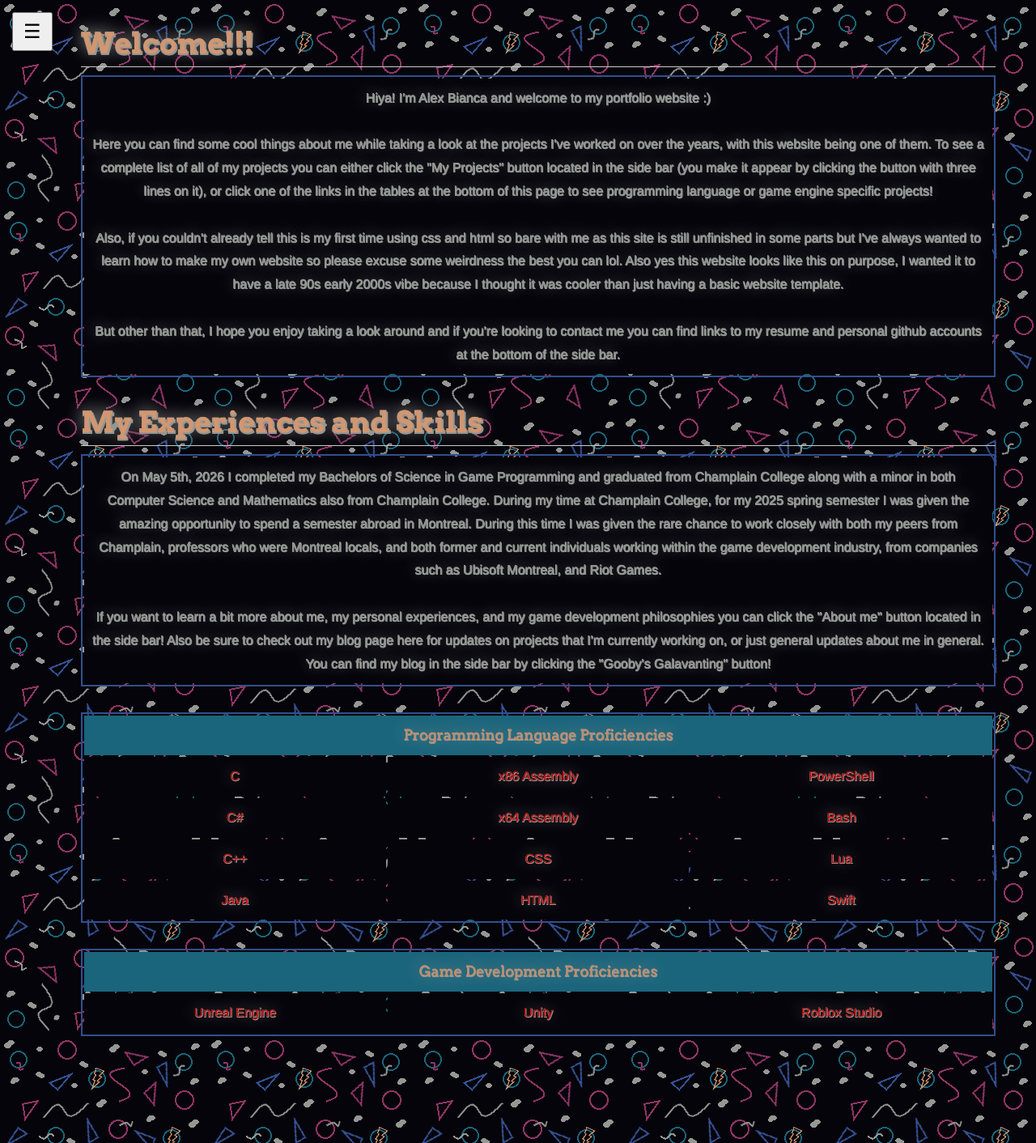
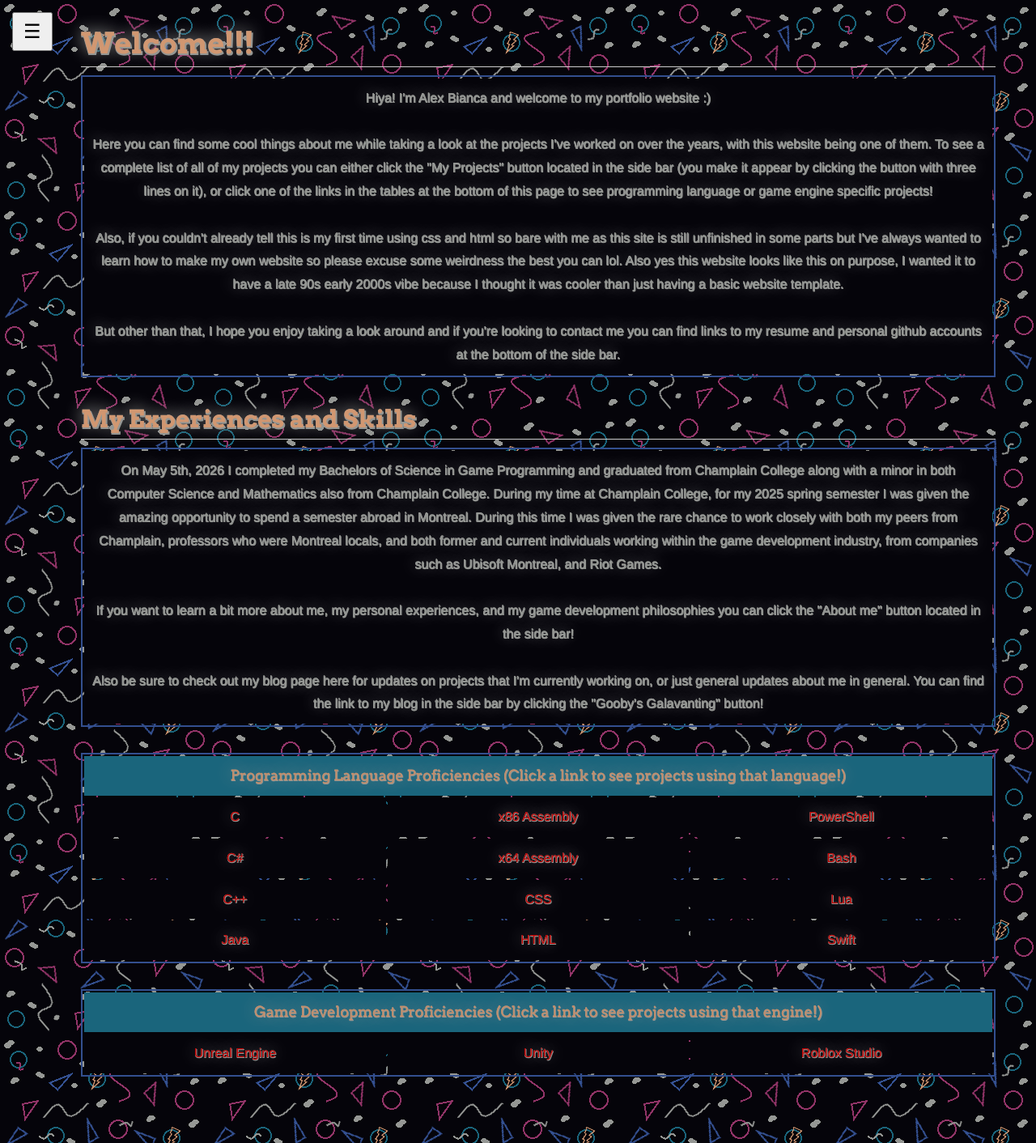
Before and after one commit to goobydaniels/goobydaniels.github.io, a Jekyll site: the page built from index.md, in a window 1280 px wide. Shown: the whole page at 81% size. Built offline with Jekyll 4.4.1, drawn with Linux system fonts in a browser that asks for light colours; our own code applies the rules of GitHub Pages for plain Markdown files.

Commit message:
kind of fixed side bar scaling on mobile

```diff
--- a/_sass/jekyll-theme-dinky.scss
+++ b/_sass/jekyll-theme-dinky.scss
@@ -314,9 +314,13 @@ td {
   display: flex;
 }
 
-.wrapper.shifted {
-  margin-left: 300px;
-  transition: margin 0.3s ease;
+@media (max-width:786px)
+{
+  .wrapper.shifted {
+    margin-left: 0px;
+    transition: margin 0.3s ease;
+  }
+
 }
 
 #menuToggle {
@@ -350,29 +354,9 @@ td {
   }
 
   .wrapper.shifted {
-    margin-left: px;
+    margin-left: 0px;
   }
 }
-
-// @media (min-width: 769px)
-// {
-//   .wrapper.shifted {
-//     margin-left: 300px;
-//     transition: margin 0.3s ease;
-//   }
-
-//     .wrapper {
-//     display: flex;
-//   }
-
-//   section {
-//     padding-left: 40px; /* normal spacing */
-//   }
-
-//   .wrapper.shifted {
-//     margin-left: 300px;
-//   }
-// }
 
 /* Header */
 
--- a/index.md
+++ b/index.md
@@ -21,7 +21,7 @@ layout: default
   </tr>
 </table>
 
-# **My Experiences and Skills**
+## **My Experiences and Skills**
 
 <table>
   <tr>
@@ -29,7 +29,10 @@ layout: default
     On May 5th, 2026 I completed my Bachelors of Science in Game Programming and graduated from Champlain College along with a minor in both Computer Science and Mathematics also from Champlain College. During my time at Champlain College, for my 2025 spring semester I was given the amazing opportunity to spend a semester abroad in Montreal. During this time I was given the rare chance to work closely with both my peers from Champlain, professors who were Montreal locals, and both former and current individuals working within the game development industry, from companies such as Ubisoft Montreal, and Riot Games.
     <br>
     <br>
-    If you want to learn a bit more about me, my personal experiences, and my game development philosophies you can click the "About me" button located in the side bar! Also be sure to check out my blog page here for updates on projects that I'm currently working on, or just general updates about me in general. You can find my blog in the side bar by clicking the "Gooby's Galavanting" button!
+    If you want to learn a bit more about me, my personal experiences, and my game development philosophies you can click the "About me" button located in the side bar!
+    <br>
+    <br>
+    Also be sure to check out my blog page here for updates on projects that I'm currently working on, or just general updates about me in general. You can find the link to my blog in the side bar by clicking the "Gooby's Galavanting" button!
     </td>
   </tr>
 </table>
@@ -37,7 +40,7 @@ layout: default
 <table class="equal-width-table">
   <tr>
     <th colspan="3" style="text-align: center;">
-      Programming Language Proficiencies
+      Programming Language Proficiencies (Click a link to see projects using that language!)
     </th>
   </tr>
   <tr>
@@ -64,7 +67,7 @@ layout: default
 
 <table class="equal-width-table">
   <tr>
-    <th colspan="3" style="text-align: center;">Game Development Proficiencies</th>
+    <th colspan="3" style="text-align: center;">Game Development Proficiencies (Click a link to see projects using that engine!)</th>
   </tr>
   <tr>
     <td style="text-align:center;"><a href="./unreal-projects-page.html">Unreal Engine</a></td>
```
Also changed, not shown: about-me.md (+2 -4 lines).
